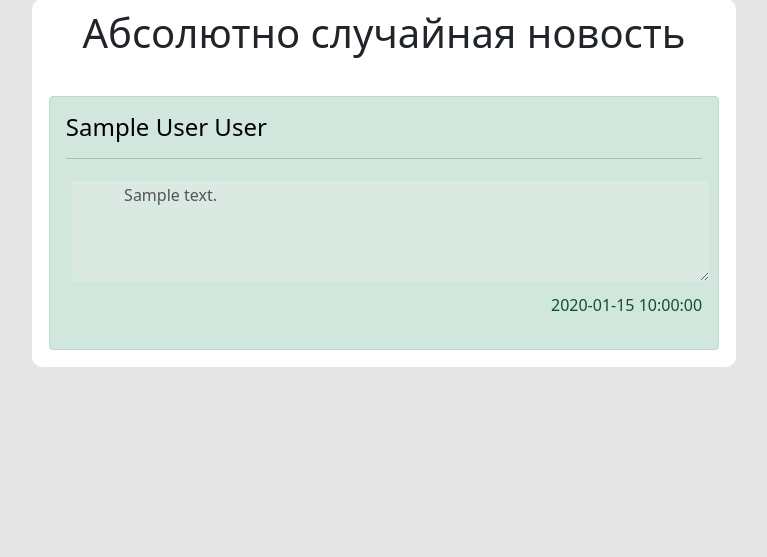
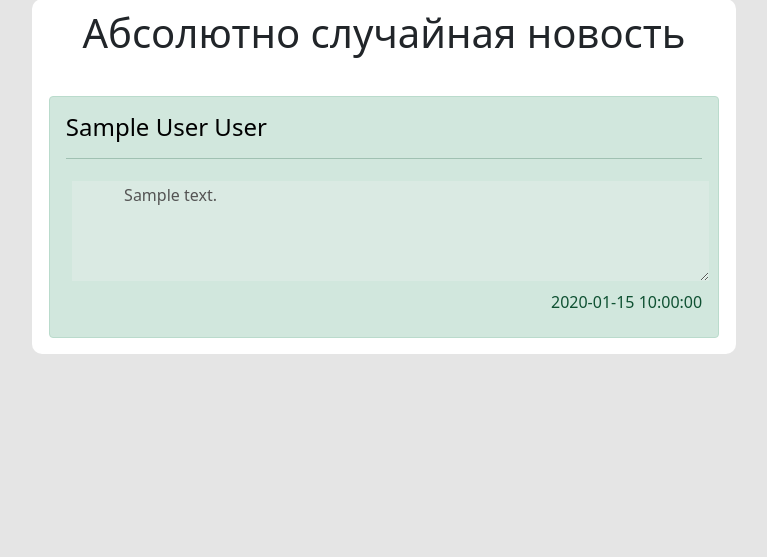
Before and after one commit to yalbee/web, a Flask app: page / in a window 1280 px wide. Shown: the part 121-678 px from the top of the page, without its empty margins (256-1023 px from the left). Run offline with Flask 2, Linux system fonts and the light colour scheme; tables that the repository leaves empty hold one stand-in row (values such as "Sample post").

Commit message:
aaaaaaaaaaаaaaaaa

```diff
--- a/templates/welcome.html
+++ b/templates/welcome.html
@@ -12,7 +12,7 @@
         <textarea class="new" disabled>
             {{ new.content }}
         </textarea>
-        <p style="text-align: right">{{ new.date }}</p>
+        <h6 style="text-align: right;">{{ new.date }}</h6>
     </div>
 </div>
 {% endblock %}
```
